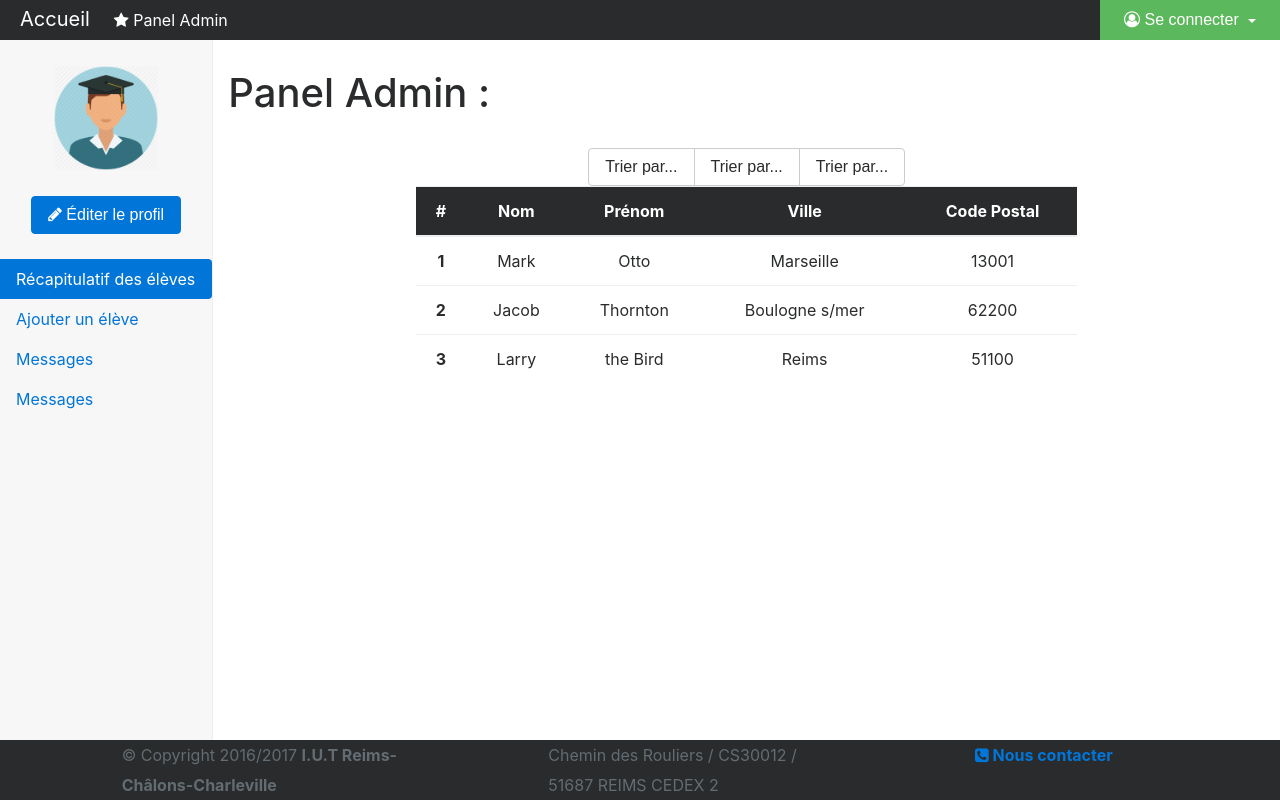
After one commit to OnSouleveDesMeres/ProjectS2, a PHP site: page /paneladmin.html in a window 1280 px wide. The commit adds this page. Run offline with PHP 8.4, Linux system fonts and the light colour scheme; a stand-in replaces the project's code that opens the database connection; some libraries are stand-ins or nearby versions.

Commit message:
panel admin done

```diff
--- a/css/style-accueil.css
+++ b/css/style-accueil.css
@@ -101,8 +101,3 @@ body {
     margin:0px;
     padding: 0px;
 }
-
-table {
-    width:100%;
-    height:100%;
-}
--- a/css/style-panneladmin.css
+++ b/css/style-paneladmin.css
@@ -114,7 +114,7 @@ body {
 
 .sidebar {
     position: fixed;
-  top: 51px;
+    top: 40px;
     bottom: 0;
     left: 0;
     overflow-x: hidden;
@@ -156,3 +156,16 @@ body {
 th {
     text-align: center;
 }
+
+main {
+    margin-bottom: 150px;
+}
+
+.form-control, #sendstudent {
+    margin-bottom: 25px;
+}
+
+select, .custom-select {
+    margin-bottom: 25px;
+    width:100%;
+}
--- /dev/null
+++ b/paneladmin.html
@@ -0,0 +1,214 @@
+<!DOCTYPE html>
+<html lang="fr">
+    <head>
+        <!-- Required meta tags -->
+        <meta charset="utf-8">
+        <meta name="viewport" content="width=device-width, initial-scale=1, shrink-to-fit=no">
+        <!-- Bootstrap CSS -->
+        <title>Panel Administration</title>
+        <link rel="icon" type="image/png" href="img/favicon.png" />
+        <link rel="stylesheet" href="bootstrap-4.0.0-alpha.6-dist/css/bootstrap.css">
+        <link rel="stylesheet" href="font-awesome-4.7.0/css/font-awesome.min.css">
+        <link rel="stylesheet" href="css/style-paneladmin.css">
+    </head>
+    <body>
+
+        <nav class="navbar navbar-toggleable-md navbar-inverse bg-inverse">
+            <button class="navbar-toggler" type="button" data-toggle="collapse" data-target="#navbarTogglerDemo01" aria-controls="navbarTogglerDemo01" aria-expanded="false" aria-label="Toggle navigation">
+                <span class="navbar-toggler-icon"></span>
+            </button>
+            <div class="collapse navbar-collapse" id="navbarTogglerDemo01">
+                <a class="navbar-brand" href="index.html">Accueil</a>
+                <ul class="navbar-nav mr-auto mt-2 mt-lg-0">
+                    <li class="nav-item active">
+                        <a class="nav-link" href="#"><i class="fa fa-star" aria-hidden="true"></i> Panel Admin</a>
+                    </li>
+                </ul>
+            </div>
+            <div class="dropdown navbar-toggler-right">
+                <button id="btnconnect" class="btn btn-success dropdown-toggle" type="button" id="dropdownconnect" data-toggle="dropdown" aria-haspopup="true" aria-expanded="false">
+                    <i class="fa fa-user-circle-o" aria-hidden="true"></i> Se connecter
+                </button>
+                <div class="dropdown-menu dropdown-menu-right" aria-labelledby="dropdownconnect">
+                    <div class="container-fluid">
+                        <form>
+                            <div class="form-group row">
+                                <input class="form-control offset-sm-1 col-sm-10 offset-sm-1" type="text" placeholder="Utilisateur" required>
+                                <input class="form-control offset-sm-1 col-sm-10 offset-sm-1" type="password" placeholder="Mot de passe" required>
+                                <button class="btn btn-success  offset-sm-1 col-sm-10 offset-sm-1" type="submit">Connexion</button>
+                            </div>
+                        </form>
+                    </div>
+                </div>
+            </div>
+        </nav>
+
+        <div class="row col-sm-12">
+            <nav class="col-sm-3 col-md-2 hidden-xs-down bg-faded sidebar">
+
+                <div style="height:25px;"></div>
+
+                <center>
+                    <img src="img/noavatar.png"  alt="photoprofil" width="50%" class="img-circle">
+                    <div style="height:25px;"></div>
+                    <button type="button" class="btn btn-primary"><i class="fa fa-pencil" aria-hidden="true"></i> Éditer le profil</button>
+                </center>
+
+                <div style="height:25px;"></div>
+
+                <ul class="nav nav-pills flex-column" id="tabprincipale" role="tablist">
+                    <li class="nav-item"><a class="nav-link active" data-toggle="tab" href="#recapeleve" role="tab" aria-controls="Récap des élèves">Récapitulatif des élèves</a></li>
+                    <li class="nav-item"><a class="nav-link" data-toggle="tab" href="#ajoutereleve" role="tab" aria-controls="Ajouter un élève">Ajouter un élève</a></li>
+                    <li class="nav-item"><a class="nav-link" data-toggle="tab" href="#messages" role="tab" aria-controls="messages">Messages</a></li>
+                    <li class="nav-item"><a class="nav-link" data-toggle="tab" href="#messages" role="tab" aria-controls="messages">Messages</a></li>
+                </ul>
+
+            </nav>
+
+            <main class="col-sm-9 offset-sm-3 col-md-10 offset-md-2 pt-3">
+                <div style="height:55px;"></div>
+                <h1>Panel Admin :</h1>
+
+                <div style="height:25px;"></div>
+
+                <div class="tab-content">
+                    <!---------------------------------------------------------->
+                    <div class="tab-pane active" id="recapeleve" role="tabpanel">
+
+                        <center style="overflow-x:auto;"><div class="btn-group" role="group" aria-label="bouton trier par...">
+                            <button type="button" class="btn btn-secondary">Trier par...</button>
+                            <button type="button" class="btn btn-secondary">Trier par...</button>
+                            <button type="button" class="btn btn-secondary">Trier par...</button>
+                            </div>
+                        </center>
+
+                        <section class="row text-center placeholders">
+                            <div style="overflow-x:auto;" class="offset-sm-2 col-sm-8 offset-sm-2 placeholder">
+                                <table class="table">
+                                    <thead class="thead-inverse  text-center">
+                                        <tr>
+                                            <th>#</th>
+                                            <th>Nom</th>
+                                            <th>Prénom</th>
+                                            <th>Ville</th>
+                                            <th>Code Postal</th>
+                                        </tr>
+                                    </thead>
+                                    <tbody>
+                                        <tr>
+                                            <th scope="row">1</th>
+                                            <td>Mark</td>
+                                            <td>Otto</td>
+                                            <td>Marseille</td>
+                                            <td>13001</td>
+                                        </tr>
+                                        <tr>
+                                            <th scope="row">2</th>
+                                            <td>Jacob</td>
+                                            <td>Thornton</td>
+                                            <td>Boulogne s/mer</td>
+                                            <td>62200</td>
+                                        </tr>
+                                        <tr>
+                                            <th scope="row">3</th>
+                                            <td>Larry</td>
+                                            <td>the Bird</td>
+                                            <td>Reims</td>
+                                            <td>51100</td>
+                                        </tr>
+                                    </tbody>
+                                </table>
+                            </div>
+                        </section>
+                    </div>
+                    <!---------------------------------------------------------->
+                    <div class="tab-pane" id="ajoutereleve" role="tabpanel">
+                        <section class="row text-center placeholders">
+                            <div class="offset-sm-2 col-sm-8 offset-sm-2 placeholder">
+                                <form action="paneladmin.php" method="post">
+
+                                    <div class="form-group row">
+                                        <div class="col-sm-6">
+                                            <input type="text" name="nom" class="form-control" placeholder="Nom" required>
+                                        </div>
+                                        <div class="col-sm-6">
+                                            <input type="text" name="prenom" class="form-control" placeholder="Prénom" required>
+                                        </div>
+                                        <div class="col-sm-6">
+                                            <input type="date" name="datens" class="form-control" placeholder="Date de naissance (JJ/MM/AAAA)" required pattern="(0[1-9]|1[0-9]|2[0-9]|3[01]).(0[1-9]|1[012]).[0-9]{4}">
+                                        </div>
+                                        <div class="col-sm-6">
+                                            <select class="custom-select" required>
+                                                <option value="" selected>Choisissez une classe</option>
+                                                <option value="1">Petite section</option>
+                                                <option value="2">Moyenne section</option>
+                                                <option value="3">Grande section</option>
+                                            </select>
+                                        </div>
+                                        <div class="col-sm-6">
+                                            <h4><label for="parentsepare" class="col-6 col-form-label">Parent 1</label></h4>
+                                            <input type="email" name="email" class="form-control" placeholder="unemail@exemple.com">
+                                        </div>
+                                        <div class="col-sm-6">
+                                            <h4><label for="parentsepare" class="col-6 col-form-label">(Parent 2 si séparé)</label></h4>
+                                            <input type="email" name="email" class="form-control" placeholder="unemail@exemple.com">
+                                        </div>
+                                        <div class="col-sm-6">
+                                            <input type="tel"  name="telephone" class="form-control" placeholder="N° de téléphone" pattern="^(?:0|\(?\+33\)?\s?|0033\s?)[1-79](?:[\.\-\s]?\d\d){4}$">
+                                        </div>
+                                        <div class="col-sm-6">
+                                            <input type="tel"  name="telephone" class="form-control" placeholder="N° de téléphone" pattern="^(?:0|\(?\+33\)?\s?|0033\s?)[1-79](?:[\.\-\s]?\d\d){4}$">
+                                        </div>
+                                        <div class="col-sm-6">
+                                            <input type="text" name="ville1" class="form-control" placeholder="Ville" required>
+                                        </div>
+                                        <div class="col-sm-6">
+                                            <input type="text" name="ville2" class="form-control" placeholder="Ville">
+                                        </div>
+                                        <div class="col-sm-6">
+                                            <input type="text" name="ad1" class="form-control" placeholder="Adresse" required>
+                                        </div>
+                                        <div class="col-sm-6">
+                                            <input type="text" name="ad2" class="form-control" placeholder="Adresse">
+                                        </div>
+                                        <div class="col-sm-6">
+                                            <input type="text" name="cp1" class="form-control" placeholder="Code postal" pattern="[0-9]{5}" required>
+                                        </div>
+                                        <div class="col-sm-6">
+                                            <input type="text" name="cp2" class="form-control" placeholder="Code postal" pattern="[0-9]{5}">
+                                        </div>
+                                    </div>
+                                    <div>
+                                        <button id="sendstudent" type="submit" class="btn btn-primary">Ajouter l'élève</button>
+                                    </div>
+                                </form>
+                            </div>
+                        </section>
+                    </div>
+                    <!---------------------------------------------------------->
+                    <div class="tab-pane" id="messages" role="tabpanel">
+                    </div>
+                    <!---------------------------------------------------------->
+                    <div class="tab-pane" id="settings" role="tabpanel">
+                    </div>
+                    <!---------------------------------------------------------->
+                </div>
+
+            </main>
+        </div>
+
+        <footer class="footer footer-inverse bg-inverse text-muted">
+            <div class="row">
+                <span class="offset-sm-1 col-sm-3">© Copyright 2016/2017 <strong>I.U.T Reims-Châlons-Charleville</strong></span>
+                <span class="offset-sm-1 col-sm-3">Chemin des Rouliers / CS30012 / 51687 REIMS CEDEX 2</span>
+                <a class="offset-sm-1 col-sm-3" href="http://www.univ-reims.fr/universite/organisation/organisation,7741,18258.html?&args=v6c8KtUbgtua5qBgA22_BFRfK6yFIeIoj8EcmN3JzmQeiUvNoRi1XBSVepe_gwJU4uFsUzkOJdUDlLJudc8M3g" target="_blank"><strong><i class="fa fa-phone-square" aria-hidden="true"></i> Nous contacter</strong></a>
+            </div>
+        </footer>
+
+        <!-- jQuery first, then Tether, then Bootstrap JS. -->
+        <script src="https://code.jquery.com/jquery-3.1.1.slim.min.js" integrity="sha384-A7FZj7v+d/sdmMqp/nOQwliLvUsJfDHW+k9Omg/a/EheAdgtzNs3hpfag6Ed950n" crossorigin="anonymous"></script>
+        <script src="https://cdnjs.cloudflare.com/ajax/libs/tether/1.4.0/js/tether.min.js" integrity="sha384-DztdAPBWPRXSA/3eYEEUWrWCy7G5KFbe8fFjk5JAIxUYHKkDx6Qin1DkWx51bBrb" crossorigin="anonymous"></script>
+        <script src="https://maxcdn.bootstrapcdn.com/bootstrap/4.0.0-alpha.6/js/bootstrap.min.js" integrity="sha384-vBWWzlZJ8ea9aCX4pEW3rVHjgjt7zpkNpZk+02D9phzyeVkE+jo0ieGizqPLForn" crossorigin="anonymous"></script>
+        <script src="js/javascript.js"></script>
+    </body>
+</html>
```
Lines whose indentation alone changed are shown as unchanged.
